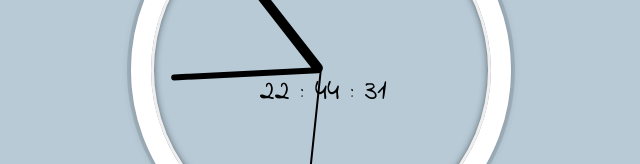
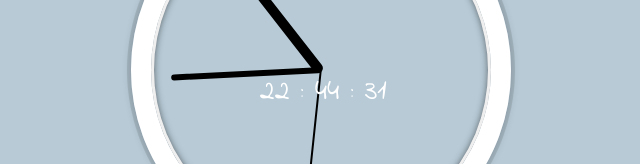
Before and after one commit to tprashant-21/JS-AnalogClock, a plain HTML site: page index.html in a window 1280 px wide. Shown: the part 374-538 px from the top of the page, without its empty margins (319-959 px from the left). Drawn offline with Linux system fonts and the light colour scheme.

Commit message:
changed the digital clock design

```diff
--- a/index.html
+++ b/index.html
@@ -73,6 +73,8 @@
 
     .digital-clock{
       position: absolute;
+      z-index: 10;
+      color: white;
       top: 50%;
       left: 32%;
     }
```
